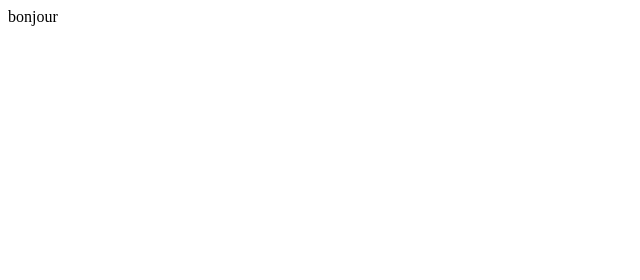
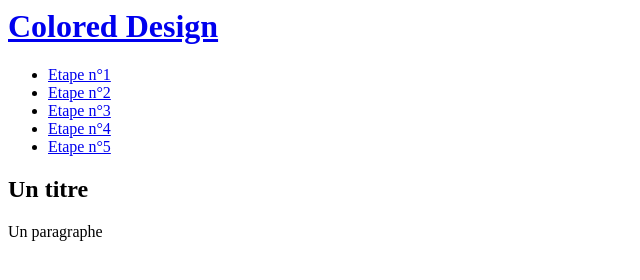
Before and after one commit to alicepahin/webcloud, a plain HTML site: page index.html in a window 1280 px wide. Shown: the whole page, without its empty margins (0-640 px from the left). Drawn offline with Linux system fonts and the light colour scheme.

Commit message:
testdimanche

```diff
--- a/index.html
+++ b/index.html
@@ -1 +1,30 @@
-bonjour
+<!DOCTYPE html">
+<html lang="fr">
+  <head>
+    <meta charset="utf-8" />
+    <title>Création d'un design </title>
+  </head>
+
+  <body>
+  <div id="conteneur">
+    <h1 id="header"><a href="#" title="Colored Design - Accueil"><span>Colored Design</span></a></h1>
+
+    <nav>
+      <ul id="menu">
+        <li><a href="#">Etape n°1</a></li>
+        <li><a href="#">Etape n°2</a></li>
+        <li><a href="#">Etape n°3</a></li>
+        <li><a href="#">Etape n°4</a></li>
+        <li><a href="#">Etape n°5</a></li>
+      </ul>
+    </nav>
+
+    <div id="contenu">
+      <h2>Un titre</h2>
+      <p>Un paragraphe</p>
+    </div>
+
+
+  </div>
+  </body>
+</html>
```
Also changed, not shown: 3 other files.
